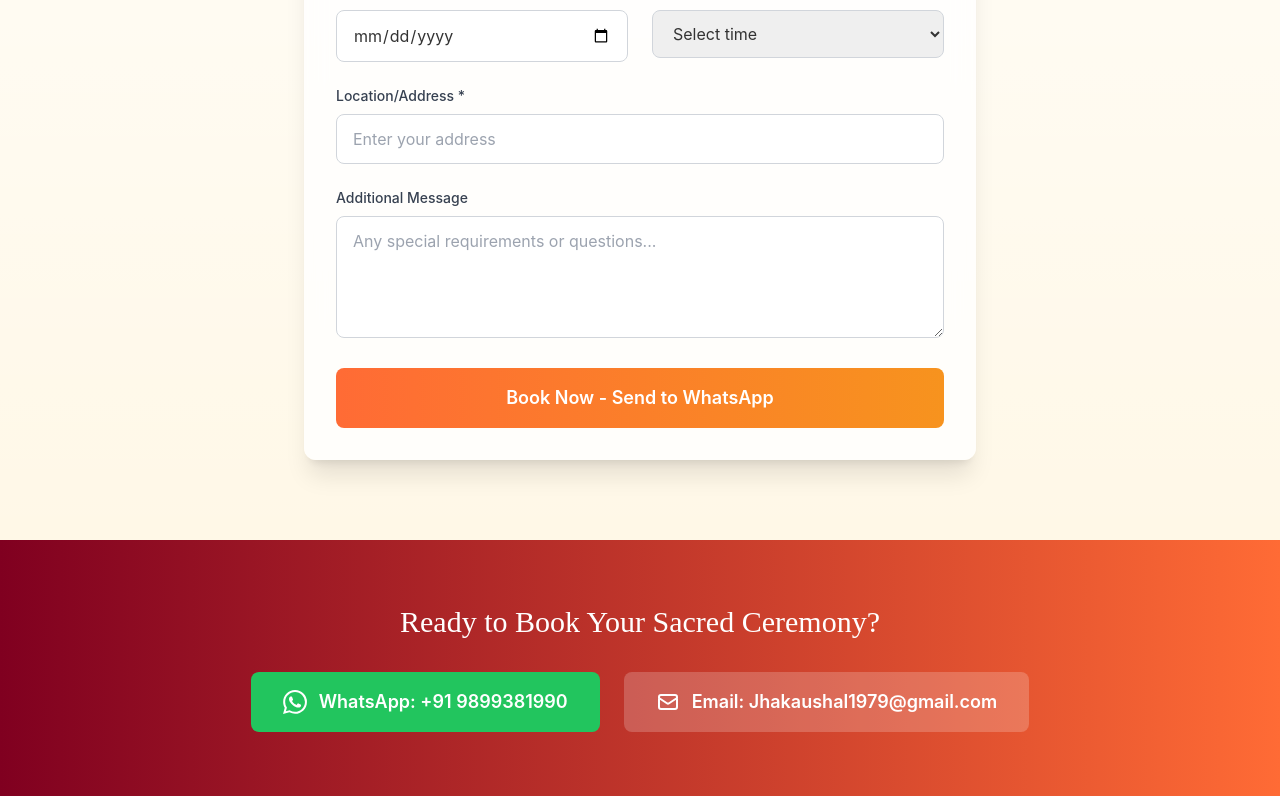
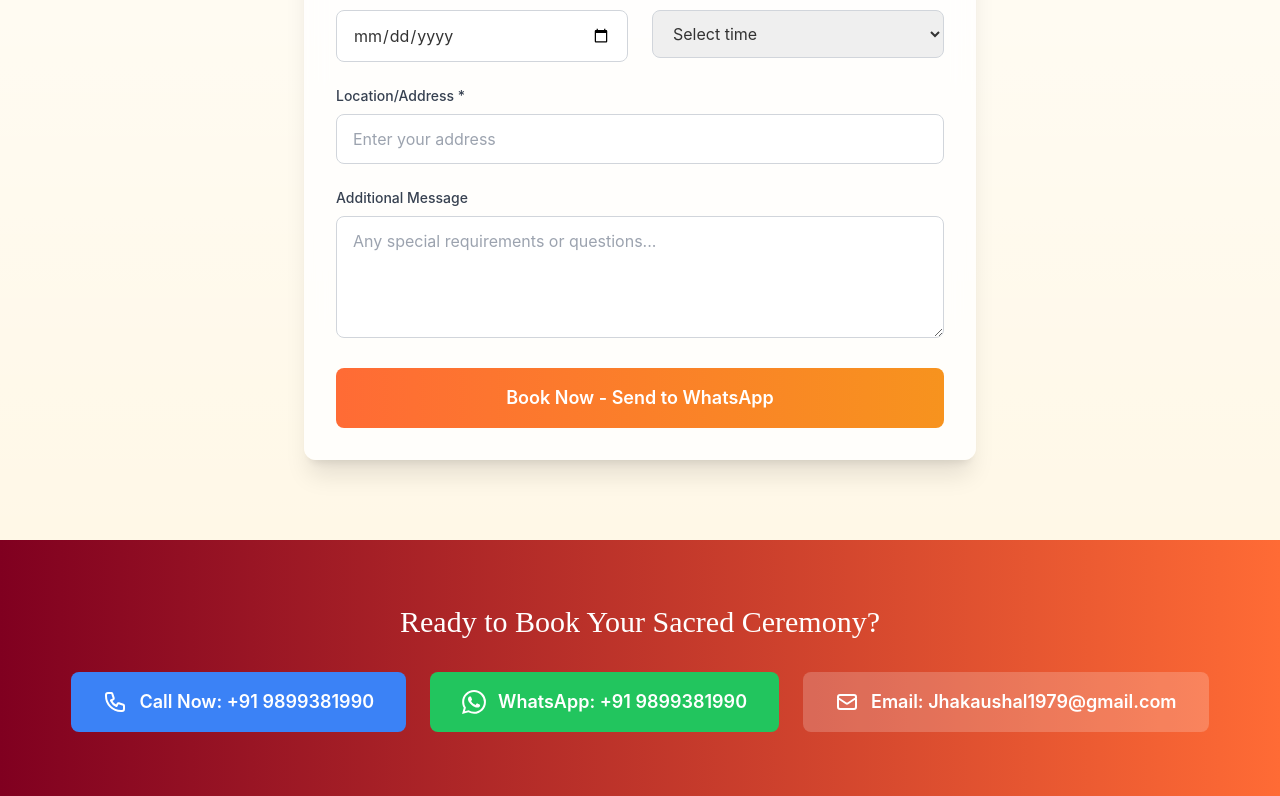
Before and after one commit to Shalinijha0701/PANDIT-KAUSHAL, a Next.js app: page / in a window 1280 px wide. Shown: the part 5030-5826 px from the top of the page. Built offline with nearby package versions, Linux system fonts and the light colour scheme.

Commit message:
feat: add direct call option with tel: link for +91 9899381990

```diff
--- a/pages/index.tsx
+++ b/pages/index.tsx
@@ -53,6 +53,16 @@ export default function Home() {
             <h2 className="text-3xl font-heading mb-8">Ready to Book Your Sacred Ceremony?</h2>
             <div className="flex flex-col md:flex-row justify-center items-center gap-6">
               <a
+                href="tel:+919899381990"
+                className="flex items-center bg-blue-500 hover:bg-blue-600 text-white px-8 py-4 rounded-lg font-semibold text-lg transition-all hover:scale-105"
+              >
+                <svg className="w-6 h-6 mr-3" fill="none" stroke="currentColor" viewBox="0 0 24 24">
+                  <path strokeLinecap="round" strokeLinejoin="round" strokeWidth={2} d="M3 5a2 2 0 012-2h3.28a1 1 0 01.948.684l1.498 4.493a1 1 0 01-.502 1.21l-2.257 1.13a11.042 11.042 0 005.516 5.516l1.13-2.257a1 1 0 011.21-.502l4.493 1.498a1 1 0 01.684.949V19a2 2 0 01-2 2h-1C9.716 21 3 14.284 3 6V5z" />
+                </svg>
+                Call Now: +91 9899381990
+              </a>
+
+              <a
                 href="https://wa.me/919899381990?text=Hello%20Pandit%20Kaushal,%20I%20would%20like%20to%20book%20a%20ceremony"
                 target="_blank"
                 rel="noopener noreferrer"
```
